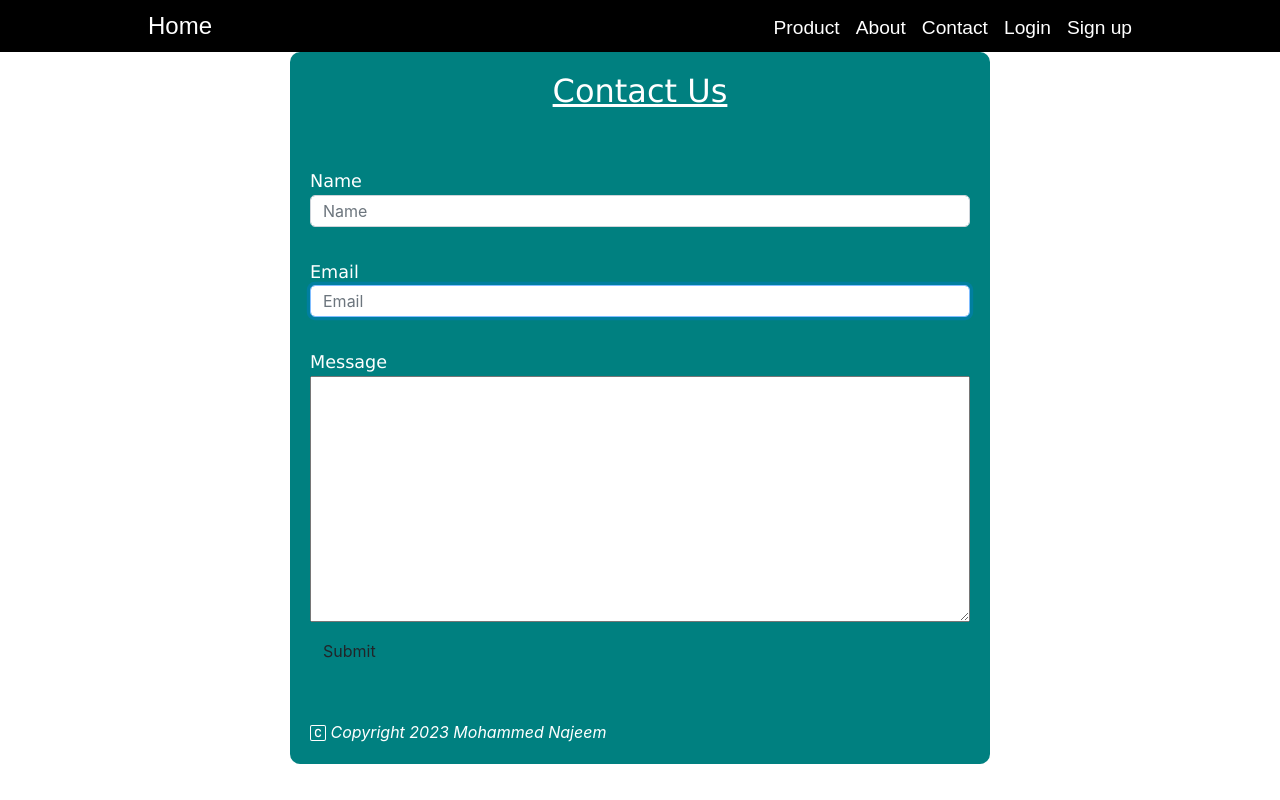
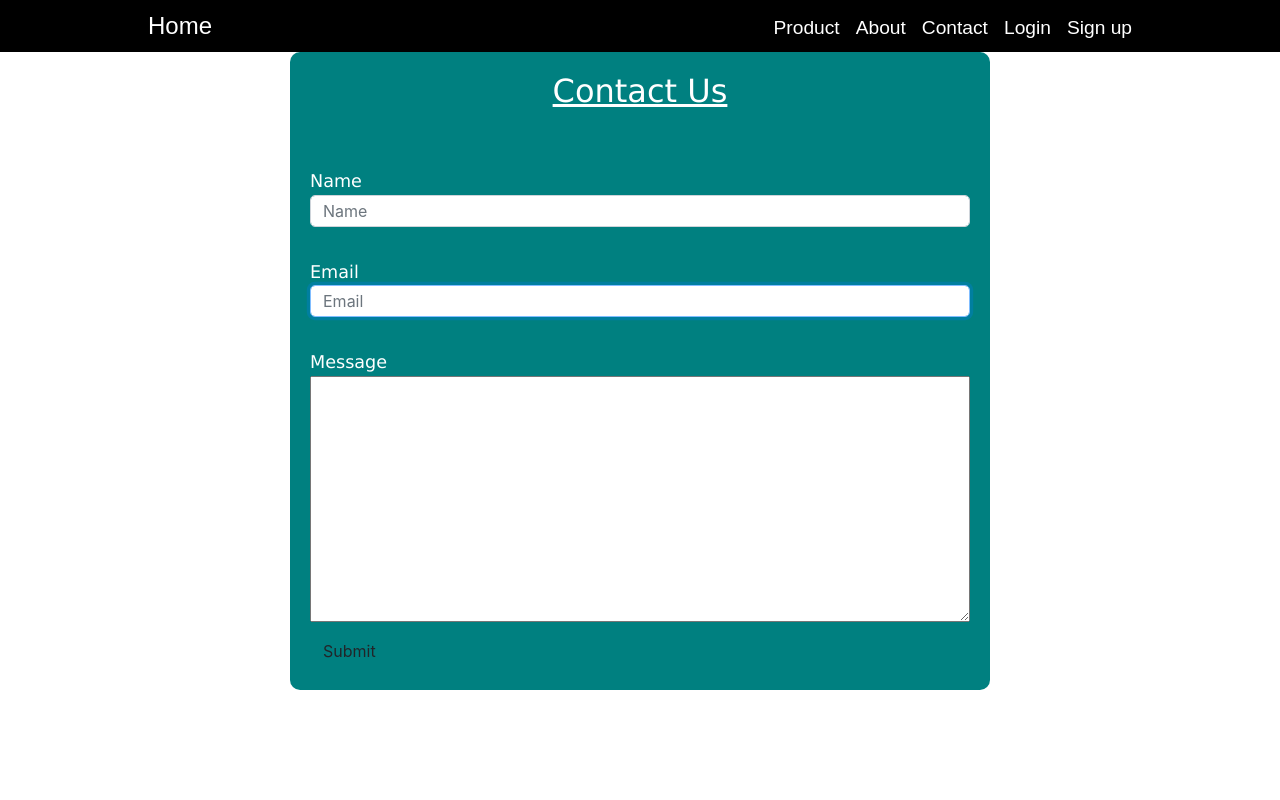
Before and after one commit to Monaj411/clauda-app, a React (Create React App) app: page /contact in a window 1280 px wide. Built offline with nearby package versions, Linux system fonts and the light colour scheme.

Commit message:
updating the copyright

```diff
--- a/src/component.jsx/contact.jsx
+++ b/src/component.jsx/contact.jsx
@@ -32,20 +32,7 @@ const Contact = () => {
         <button onClick={handleSubmit} type="submit" className="btn button">
           Submit
         </button>
-        <div className="copyright">
-          <svg
-            xmlns="http://www.w3.org/2000/svg"
-            width="16"
-            height="16"
-            fill="currentColor"
-            class="bi bi-c-square"
-            viewBox="0 0 16 16"
-          >
-            <path d="M8.146 4.992c-1.212 0-1.927.92-1.927 2.502v1.06c0 1.571.703 2.462 1.927 2.462.979 0 1.641-.586 1.729-1.418h1.295v.093c-.1 1.448-1.354 2.467-3.03 2.467-2.091 0-3.269-1.336-3.269-3.603V7.482c0-2.261 1.201-3.638 3.27-3.638 1.681 0 2.935 1.054 3.029 2.572v.088H9.875c-.088-.879-.768-1.512-1.729-1.512Z" />
-            <path d="M0 2a2 2 0 0 1 2-2h12a2 2 0 0 1 2 2v12a2 2 0 0 1-2 2H2a2 2 0 0 1-2-2V2Zm15 0a1 1 0 0 0-1-1H2a1 1 0 0 0-1 1v12a1 1 0 0 0 1 1h12a1 1 0 0 0 1-1V2Z" />
-          </svg>{" "}
-          Copyright 2023 Mohammed Najeem
-        </div>
+
       </div>
     </>
   );
--- a/src/component.jsx/home.jsx
+++ b/src/component.jsx/home.jsx
@@ -16,7 +16,11 @@ const Home = () => {
             </h1>
           </p>
 
-          <p class="text-center">
+
+          <div class="container">
+  <div class="row">
+    <div class="col-md">
+    <p class="text-center">
             Clauda is a robust payment gateway designed to facilitate seamless
             and secure transactions for merchants operating across 16 Arican
             countries. Cluada will support various payment methods, including
@@ -24,6 +28,13 @@ const Home = () => {
             make international payout to other African countries.{" "}
           </p>
           <Button />
+    </div>
+    <div class="col-md">
+<p>Lorem ipsum dolor sit amet consectetur, adipisicing elit. Soluta, quaerat. Ullam, hic sapiente. Praesentium, odit quisquam illo architecto illum aperiam reiciendis magnam nemo sapiente asperiores minus, natus culpa, temporibus facere.</p>
+    </div>
+  </div>
+</div>
+
         </div>
 
         <div class="p-2 text-white welcome">
```
